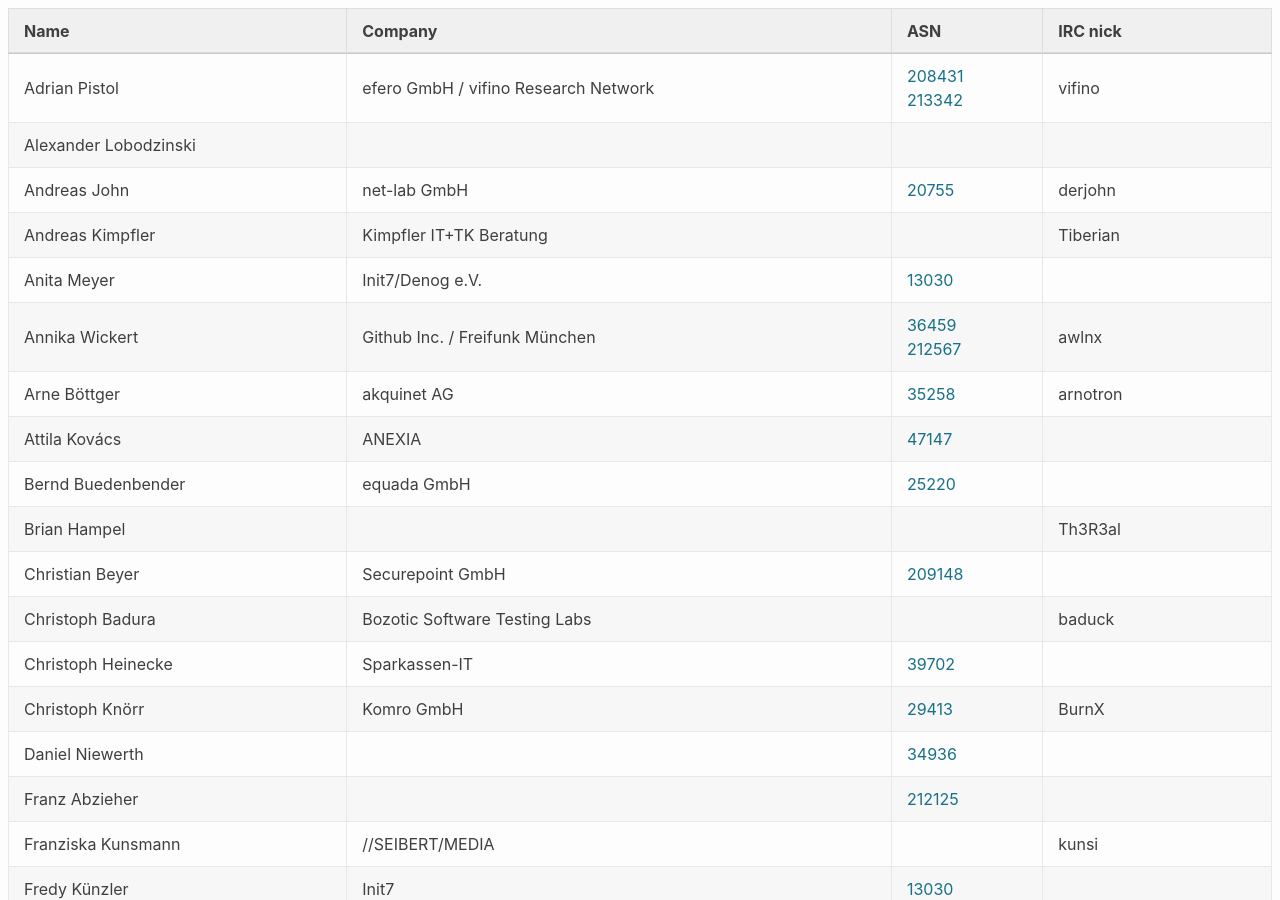
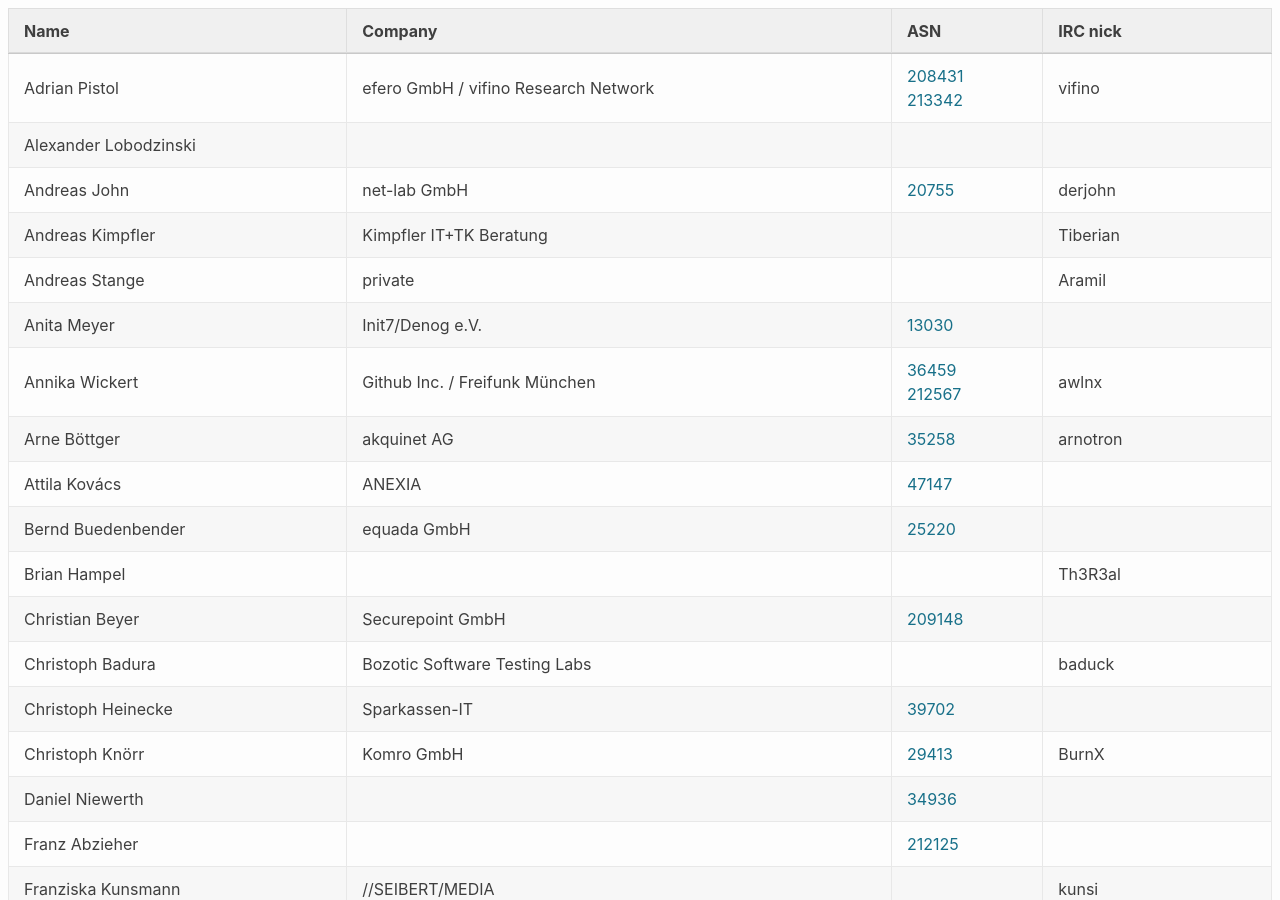
Before and after one commit to denog/pretix-attendeelist, a Jekyll site: the page built from meetup_2021_02/index.markdown, in a window 1280 px wide and 900 px high. Built offline with Jekyll 4.4.1, drawn with Linux system fonts in a browser that asks for light colours.

Commit message:
Latest data: Tue Apr 13 08:54:27 UTC 2021

```diff
--- a/_data/attendees_meetup_2021-02.json
+++ b/_data/attendees_meetup_2021-02.json
@@ -21,6 +21,12 @@
     "name": "Andreas Kimpfler",
     "company": "Kimpfler IT+TK Beratung",
     "irc": "Tiberian",
+    "asn": null
+  },
+  {
+    "name": "Andreas Stange",
+    "company": "private",
+    "irc": "Aramil",
     "asn": null
   },
   {
```
